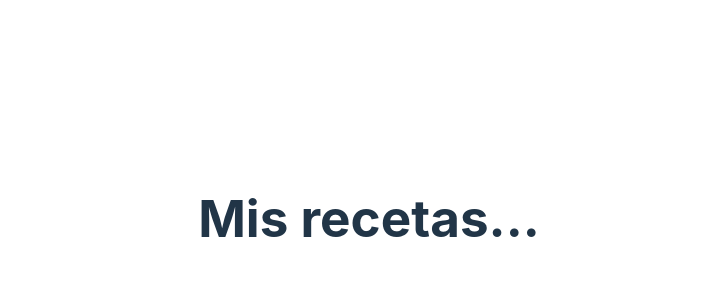
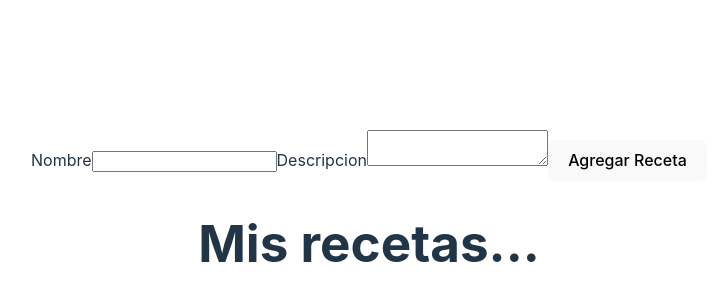
Before and after one commit to PDeRivas/practico_hooks, a React (Vite) app: page / in a window 1280 px wide. Shown: the part 182-482 px from the top of the page, without its empty margins (271-988 px from the left). Built offline with nearby package versions, Linux system fonts and the light colour scheme.

Commit message:
Second commit

```diff
--- a/src/App.jsx
+++ b/src/App.jsx
@@ -1,9 +1,13 @@
 import { useState } from 'react'
+import AgregarReceta from './components/AgregarReceta'
 import './App.css'
 
 function App() {
   return (
-    <h1>Mis recetas...</h1>
+    <>
+      <AgregarReceta />
+      <h1>Mis recetas...</h1>
+    </>
   )
 }
 
--- /dev/null
+++ b/src/components/AgregarReceta.jsx
@@ -0,0 +1,34 @@
+import { useState } from 'react'
+import addReceta from '../functions/addReceta'
+
+export default function AgregarReceta() {
+    let [nombre, setNombre] = useState('')
+    let [descripcion, setDescripcion] = useState('')
+
+    let handleNombre = (event)=>{
+        let valor = event.target.value
+        setNombre(valor)
+    }
+
+    let descripcionInput = (event)=>{
+        let valor = event.target.value
+        setDescripcion(valor)
+    }
+
+    let handleSubmit = (event) =>{
+        event.preventDefault()
+        addReceta(nombre, descripcion)
+    }
+
+    return (
+    <>
+        <form onSubmit={''}>
+            <label>Nombre</label>
+            <input type='text' onChange={handleNombre} value={nombre} />
+            <label>Descripcion</label>
+            <textarea onChange={descripcionInput} value={descripcion}/>
+            <button onClick={handleSubmit}>Agregar Receta</button>
+        </form>
+    </>
+    )
+}
--- /dev/null
+++ b/src/functions/addReceta.jsx
@@ -0,0 +1,16 @@
+export default function addReceta(nombre, descripcion){
+    let recetasString = localStorage.getItem('recetas')
+    if (!recetasString){
+        recetasString = []
+    }
+    else{
+        recetasString = JSON.parse(recetasString)
+    }
+
+    recetasString.push({
+        nombre: nombre,
+        descripcion: descripcion,
+    })
+
+    localStorage.setItem('recetas', JSON.stringify(recetasString))
+}
```
Also changed, not shown: src/components/ListadoRecetas.jsx (added, +34 -0 lines).
